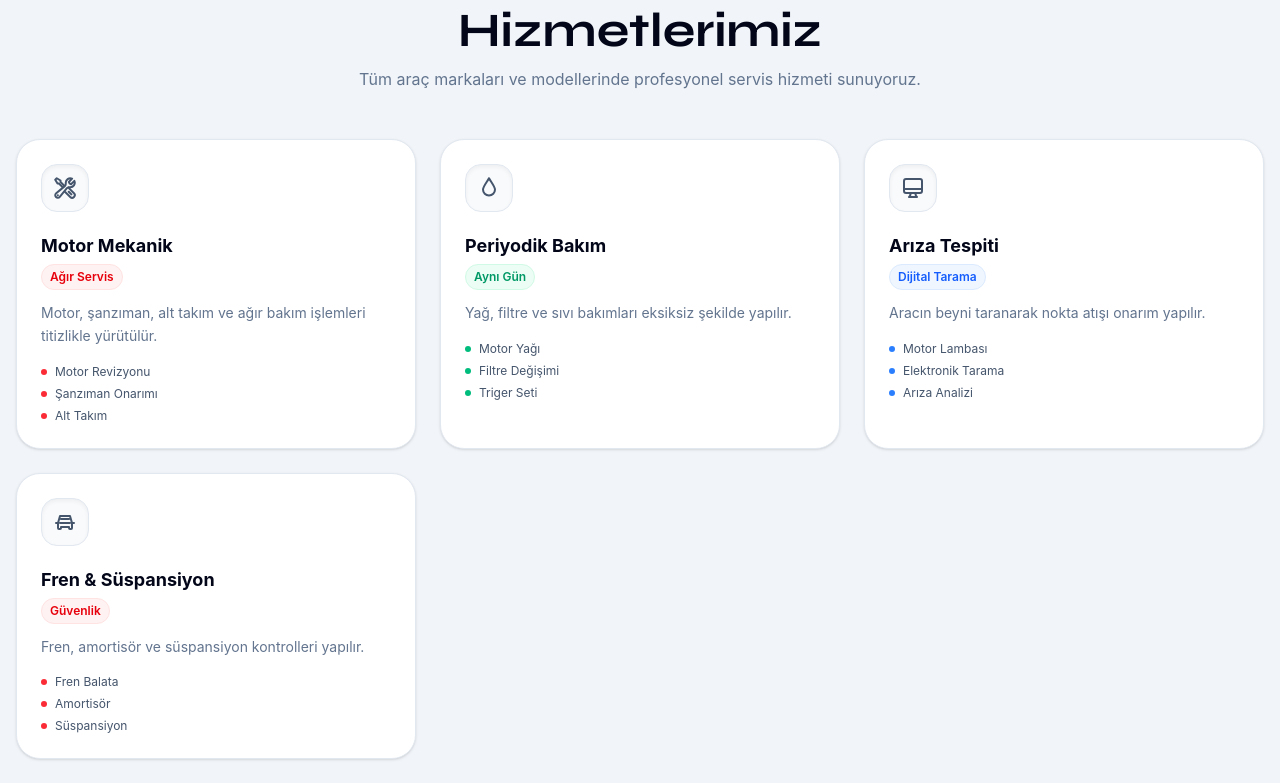
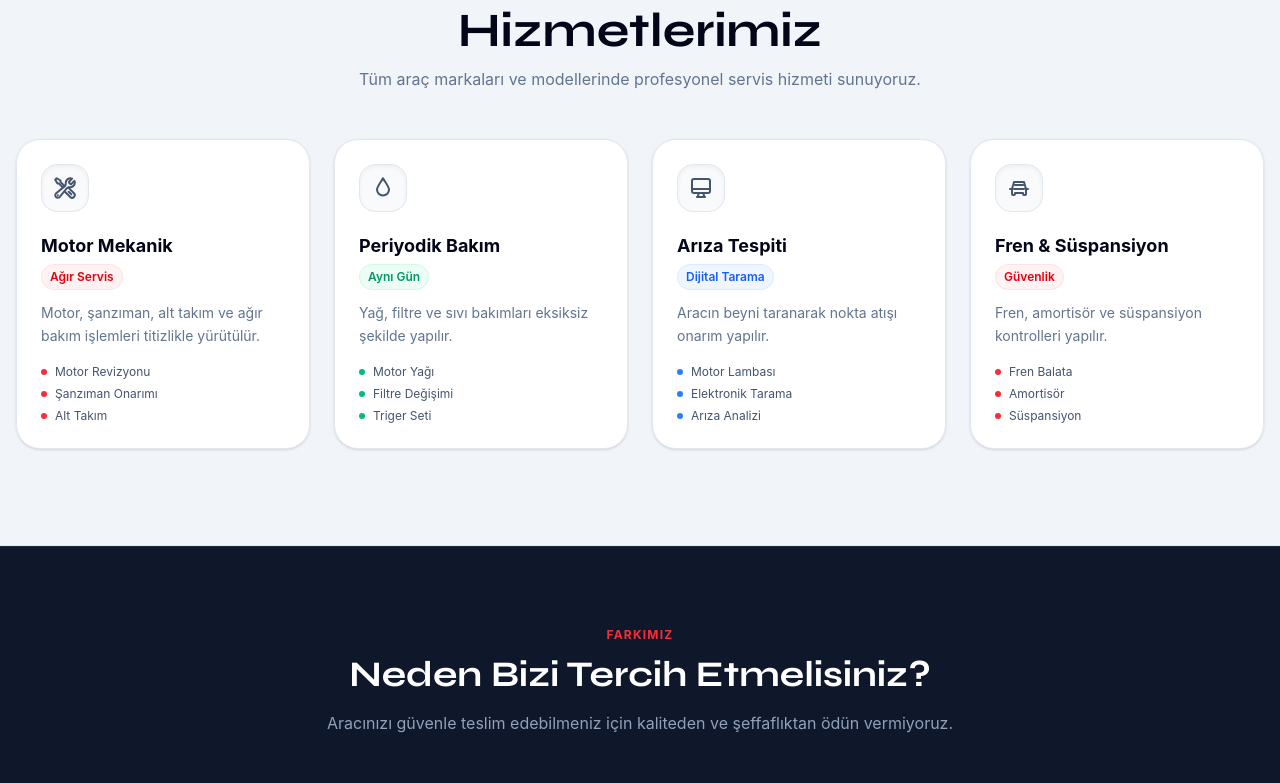
Before and after one commit to alicankala/ozgehan-otomotiv, a Vue app: page / in a window 1280 px wide. Shown: the part 1020-1803 px from the top of the page. Built offline with nearby package versions, Linux system fonts and the light colour scheme.

Commit message:
duzenleme

```diff
--- a/src/App.vue
+++ b/src/App.vue
@@ -473,7 +473,7 @@ window.removeEventListener('resize', updateNavArrows)
       <p class="text-slate-500 max-w-xl mx-auto text-sm md:text-base">Tüm araç markaları ve modellerinde profesyonel servis hizmeti sunuyoruz.</p>
     </div>
 
-    <div class="grid grid-cols-2 md:grid-cols-3 gap-3 md:gap-6">
+    <div class="grid grid-cols-2 md:grid-cols-4 gap-3 md:gap-6">
       <div class="reveal reveal-delay-1 p-3 md:p-6 bg-white rounded-2xl md:rounded-3xl shadow-sm border border-slate-200 hover:border-red-400 hover:shadow-lg transition-all duration-300 group">
         <div class="w-9 h-9 md:w-12 md:h-12 bg-slate-50 rounded-2xl flex items-center justify-center mb-4 md:mb-5 border border-slate-200 group-hover:bg-red-50 group-hover:border-red-200 transition-colors shadow-inner">
           <svg class="w-5 h-5 md:w-6 md:h-6 text-slate-600 group-hover:text-red-700 transition-colors" fill="none" stroke="currentColor" stroke-width="2" viewBox="0 0 24 24"><path stroke-linecap="round" stroke-linejoin="round" d="M11.42 15.17L17.25 21A2.652 2.652 0 0021 17.25l-5.877-5.877M11.42 15.17l2.496-3.03c.317-.384.74-.626 1.208-.766M11.42 15.17l-4.655 5.653a2.548 2.548 0 11-3.586-3.586l6.837-5.63m5.108-.233c.55-.164 1.163-.188 1.743-.14a4.5 4.5 0 004.486-6.336l-3.276 3.277a3.004 3.004 0 01-2.25-2.25l3.276-3.276a4.5 4.5 0 00-6.336 4.486c.091 1.076-.071 2.264-.904 2.95l-.102.085m-1.745 1.437L5.909 7.5H4.5L2.25 3.75l1.5-1.5L7.5 4.5v1.409l4.26 4.26m-1.745 1.437l1.745-1.437m6.615 8.206L15.75 15.75M4.867 19.125h.008v.008h-.008v-.008z"/></svg>
@@ -622,7 +622,7 @@ window.removeEventListener('resize', updateNavArrows)
           <span class="text-xs font-bold tracking-widest uppercase text-red-600 mb-3 block">İş Kalitemiz</span>
           <h2 class="font-display text-3xl md:text-4xl font-bold text-slate-950">Ustalığımız ve Atölyemiz</h2>
         </div>
-        <div class="grid grid-cols-2 md:grid-cols-4 gap-3 md:gap-6">
+        <div class="grid grid-cols-2 md:grid-cols-3 gap-3 md:gap-6">
           <div v-for="(img, i) in galleryImages" :key="i"
      class="reveal aspect-video bg-slate-900 rounded-2xl overflow-hidden shadow-lg border-2 border-white hover:border-red-400 hover:shadow-xl transition-all cursor-pointer group"
      :class="`reveal-delay-${Math.min(i + 1, 6)}`"
```
Also changed, not shown: public/logo-full.png.
